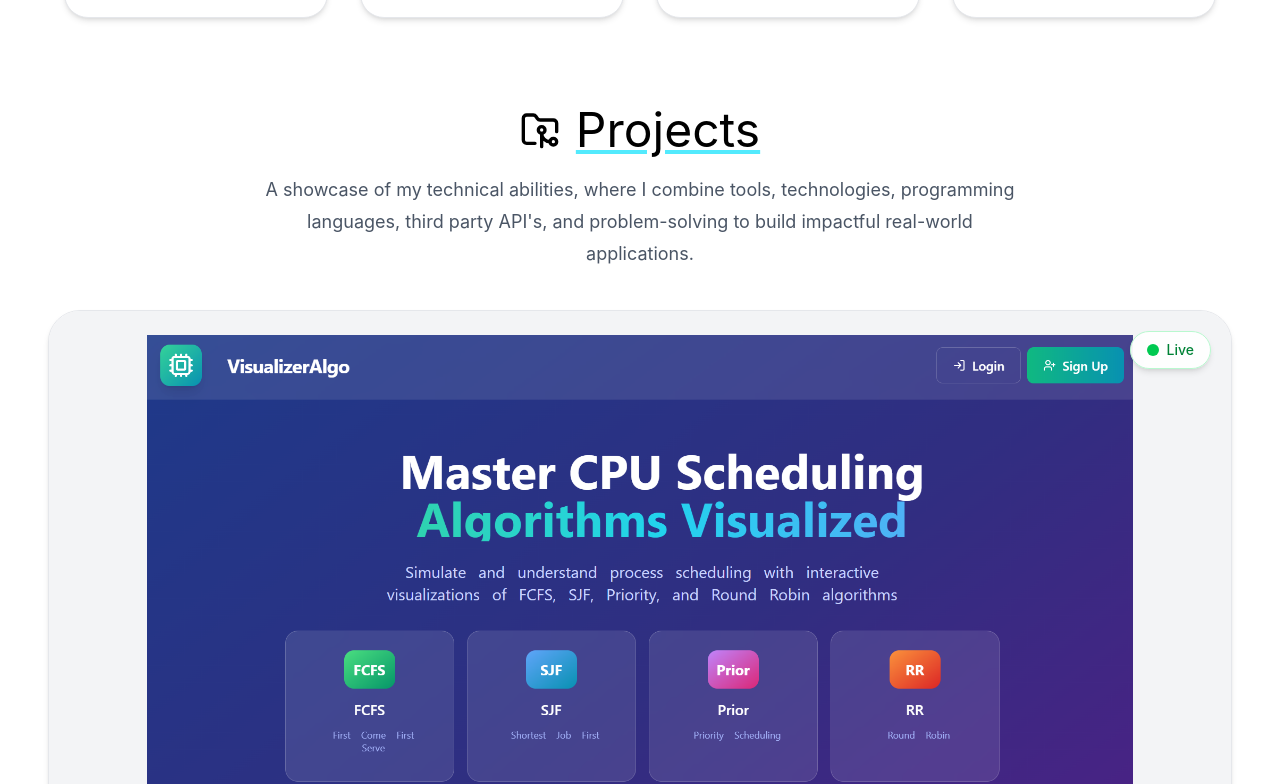
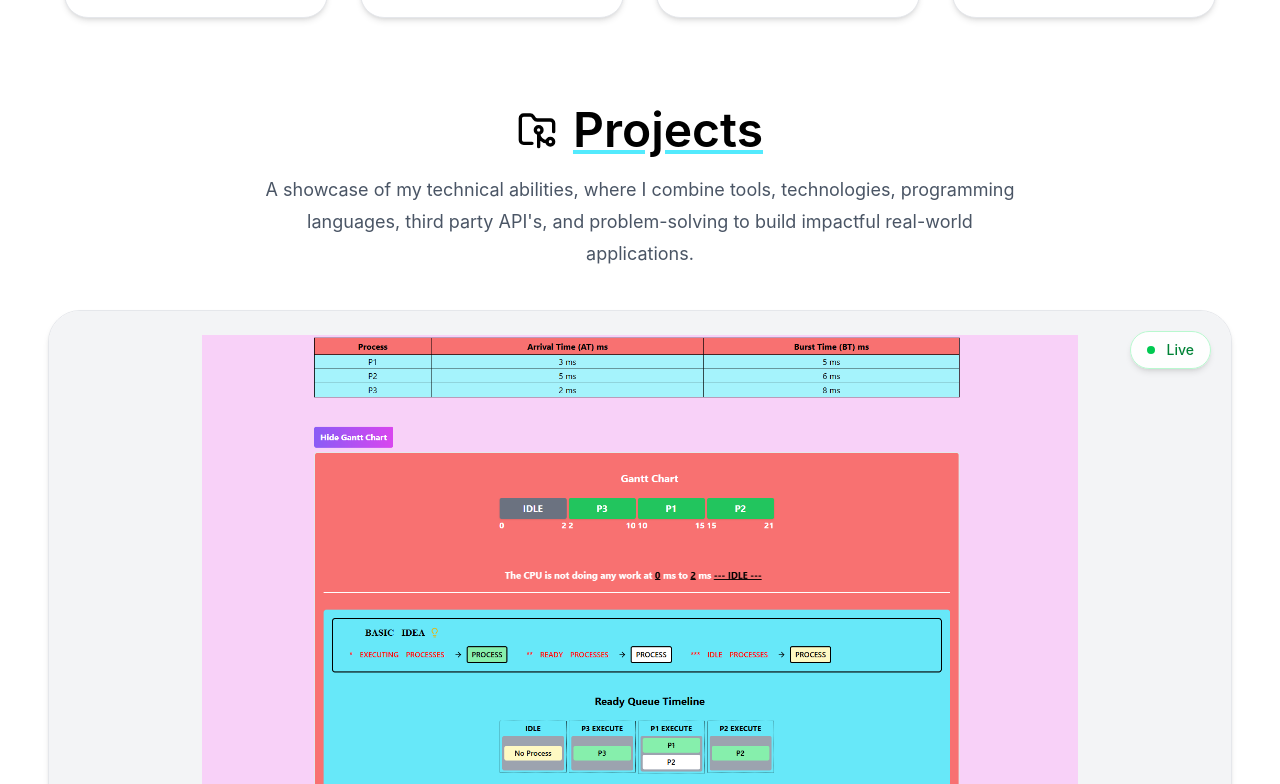
Before and after one commit to 7498924522/MyPortfolio, a React app: page / in a window 1280 px wide. Shown: the part 1716-2500 px from the top of the page. Built offline with nearby package versions, Linux system fonts and the light colour scheme; the HTML template or start-up script is replaced by a standard one.

Commit message:
buttonfixed

```diff
--- a/src/Component/ProjectCard.jsx
+++ b/src/Component/ProjectCard.jsx
@@ -18,12 +18,12 @@ function ProjectCard({
 
       <div className="relative bg-gray-100">
 
-        <div className="absolute top-5 right-5 z-20">
-          <div className="inline-flex items-center gap-2 px-4 py-2 rounded-full bg-white/90 backdrop-blur-md border border-green-200 shadow-md">
+        <div className="absolute md:top-5 top-0.5 right-5 z-20">
+          <div className="inline-flex items-center gap-2 md:px-4 px-2 md:py-2 py-0 rounded-full bg-white/90 backdrop-blur-md border border-green-200 shadow-md">
 
-            <span className="relative flex h-3 w-3">
+            <span className="relative flex h-3 w-3 items-center">
               <span className="animate-ping absolute inline-flex h-full w-full rounded-full bg-green-400 opacity-75"></span>
-              <span className="relative inline-flex rounded-full h-3 w-3 bg-green-500"></span>
+              <span className="relative inline-flex rounded-full h-2 w-2  bg-green-500"></span>
             </span>
 
             <a
@@ -80,7 +80,7 @@ function ProjectCard({
               href={liveLink}
               target="_blank"
               rel="noopener noreferrer"
-              className="bg-black cursor-pointer text-white px-6 py-3 rounded-2xl flex items-center gap-2 hover:bg-cyan-300 hover:text-black transition duration-300"
+              className="bg-black cursor-pointer text-white md:px-6 px-4 md:py-3 sm:py-2 md:rounded-xl rounded-md flex items-center gap-2 hover:bg-cyan-300 hover:text-black transition duration-300"
             >
               <ExternalLink size={18} />
               Live Demo
@@ -90,7 +90,7 @@ function ProjectCard({
               href={githubLink}
               target="_blank"
               rel="noopener noreferrer"
-              className="border border-gray-300 cursor-pointer px-6 py-3 rounded-2xl flex items-center gap-2 text-black hover:bg-cyan-300 transition duration-300"
+              className="border border-gray-300 cursor-pointer px-6 md:py-3 sm:py-2 md:rounded-xl rounded-md flex items-center gap-2 text-black hover:bg-cyan-300 transition duration-300"
             >
               <FaGithub size={18} />
               GitHub
--- a/src/Component/ProjectDetailed.jsx
+++ b/src/Component/ProjectDetailed.jsx
@@ -56,12 +56,12 @@ function ProjectCard({
   return (
     <div className="bg-white rounded-[30px] border shadow-md overflow-hidden mb-10">
       <div className="relative bg-gray-100">
-        <div className="absolute top-5 right-5 z-10">
+        <div className="absolute md:top-5 top-0.5 right-3 z-10">
           <a
             href={liveLink}
             target="_blank"
             rel="noopener noreferrer"
-            className="bg-green-100 text-green-700 px-4 py-2 rounded-full text-sm font-medium shadow flex items-center gap-2"
+            className="bg-green-100 text-green-700  md:px-4 px-2 md:py-1 py-0 rounded-full text-sm font-medium shadow flex items-center gap-2"
           >
             <span className="w-2 h-2 rounded-full bg-green-500 animate-pulse"></span>
             Live
@@ -71,7 +71,7 @@ function ProjectCard({
         {cicdImage && (
           <button
             onClick={() => handlePopup(cicdImage, `${title} CI & CD`)}
-            className="absolute md:bottom-4 bottom-0.5 right-5 bg-black text-white px-4 py-2 rounded-xl flex items-center gap-2 hover:bg-cyan-500 transition"
+            className="absolute md:bottom-4 bottom-0.5 right-5 bg-black text-white px-2 md:px-4 md:py-1 py-0.5 md:rounded-xl rounded-md flex items-center gap-2 hover:bg-cyan-500 transition"
           >
             <GitBranch size={18} />
             CI & CD
@@ -80,7 +80,7 @@ function ProjectCard({
 
         <button
           onClick={() => handlePopup(workflowImage, `${title} Workflow`)}
-          className="absolute md:bottom-4 bottom-0.5 left-5 bg-black text-white px-2 md:px-4 md:py-1 py-0.5 md:mt-0 mt-2 rounded-xl flex items-center gap-2 hover:bg-cyan-500 transition"
+          className="absolute md:bottom-4 bottom-0 left-5 bg-black text-white px-2 md:px-4 md:py-1 py-0 md:mt-0 mt-4 md:rounded-xl rounded-md flex items-center gap-2 hover:bg-cyan-500 transition"
         >
           <Workflow size={18} />
           Workflow
@@ -164,7 +164,7 @@ function ProjectCard({
             href={liveLink}
             target="_blank"
             rel="noopener noreferrer"
-            className="bg-black text-white px-6 py-3 rounded-2xl flex items-center gap-2 hover:bg-cyan-500 transition"
+            className="bg-black text-white md:px-6 px-4 md:py-3 sm:py-2 md:rounded-xl rounded-md flex items-center gap-2 hover:bg-cyan-500 transition"
           >
             <ExternalLink size={18} />
             Live Demo
@@ -174,7 +174,7 @@ function ProjectCard({
             href={githubLink}
             target="_blank"
             rel="noopener noreferrer"
-            className="border px-6 py-3 rounded-2xl flex items-center gap-2 hover:bg-black hover:text-white transition"
+            className="border md:px-6 px-4 md:py-3 sm:py-2 md:rounded-xl rounded-md flex items-center gap-2 hover:bg-black hover:text-white transition"
           >
             <FaGithub size={18} />
             GitHub
@@ -227,10 +227,10 @@ function ProjectDetailed() {
       <div className="bg-white px-6 md:px-12 pt-4 flex items-center gap-4">
         <button
           onClick={() => window.history.back()}
-          className="flex items-center gap-2 border rounded-xl px-4 py-1 hover:bg-black hover:text-white transition"
+          className="flex items-center  rounded-md px-4 py-1 hover:bg-black hover:text-white transition"
         >
           <ArrowLeft size={18} />
-          Back
+
         </button>
 
         <div className="flex items-center gap-3">
--- a/src/Component/Summary.jsx
+++ b/src/Component/Summary.jsx
@@ -2,7 +2,9 @@ import React from 'react'
 import { FaGithub, FaLinkedin } from 'react-icons/fa'
 import { Download, ArrowRight,Eye } from 'lucide-react'
 import profile_Photo from '../assets/pro.png'
+import { useNavigate } from 'react-router-dom'
 function Summary() {
+  const navigate=useNavigate();
   return (
     <section className="min-h-screen bg-white flex items-center pt-28 pb-16 px-5 sm:px-8 md:px-14 lg:px-20">
       <div className="max-w-7xl mx-auto w-full">
@@ -49,7 +51,7 @@ function Summary() {
 
             {/* Buttons */}
             <div className="mt-8 flex flex-col sm:flex-row items-center md:items-start justify-center md:justify-start gap-4">
-              <button className="flex items-center gap-2 bg-black text-white px-7 py-3 rounded-xl hover:bg-cyan-300 hover:text-black transition duration-300 shadow-md">
+              <button onClick={()=> navigate("/projects")} className="flex items-center gap-2 bg-black text-white px-7 py-3 rounded-xl hover:bg-cyan-300 hover:text-black transition duration-300 shadow-md">
                 View Projects
                 <ArrowRight size={18} />
               </button>
--- a/src/Component/Title.jsx
+++ b/src/Component/Title.jsx
@@ -1,18 +1,12 @@
 import React from "react";
 
 function Title({icon, title, description }) {
-  if (!document.getElementById("syne-font")) {
-  const l = document.createElement("link");
-  l.id = "syne-font";
-  l.rel = "stylesheet";
-  l.href = "https://fonts.googleapis.com/css2?family=Syne:wght@700;800&display=swap";
-  document.head.appendChild(l);
-}
+
   return (
     <div>
       <div className="text-center justify-center mb-10">
 
-        <h1 className="syne text-2xl md:text-5xl  text-black ">
+        <h1 className="font-semibold text-4xl md:text-5xl  text-black ">
          <u className="flex justify-center items-center  underline  decoration-cyan-300 gap-4"><span className="flex items-center">{icon}</span>{title}</u>
         </h1>
         <p className="text-gray-600 mt-5 text-lg max-w-3xl mx-auto leading-8">
--- a/src/Data/ProjectData.js
+++ b/src/Data/ProjectData.js
@@ -1,4 +1,4 @@
-import Project_1 from "../assets/cpuscheduling.PNG"
+import Project_1 from "../assets/CPP.PNG"
 import Project_2 from "../assets/C_Mart.PNG";
 export const projects = [
   {
@@ -28,10 +28,16 @@ export const projects = [
        "HTML",
         "Tailwind CSS",
         "React JS",
+         "JS",
          "Java",
           "Spring-Boot",
+          "MySQL",
          "Aiven MySQL",
-      "RazorPay",
+          "Docker",
+           "Render",
+            "Vercel",
+            "Razorpay",
+           "Postman",
     ],
     liveLink: "https://chapati-mart.vercel.app/",
     githubLink: "https://github.com/7498924522/ChapatiMart",
```
Also changed, not shown: src/assets/CP.PNG (deleted). Lines whose indentation alone changed are shown as unchanged.
